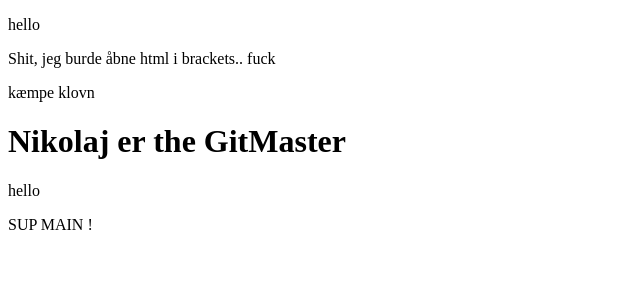
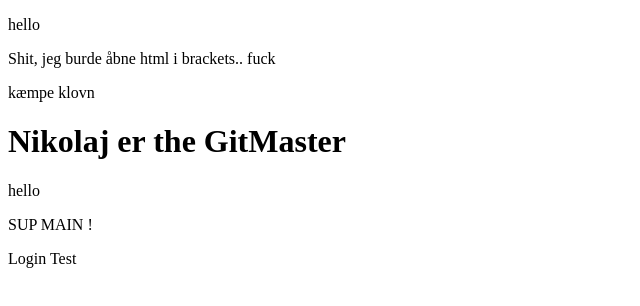
Before and after one commit to NikolajKaempe/GitTest, a plain HTML site: page index.html in a window 1280 px wide. Shown: the full height of the page, 0-640 px from the left. Drawn offline with Linux system fonts and the light colour scheme.

Commit message:
Login Test

```diff
--- a/index.html
+++ b/index.html
@@ -15,4 +15,6 @@
 
 <p> hello </p>
 <p> SUP MAIN !</p>
+
+<p>Login Test</p>
 </body>
```
